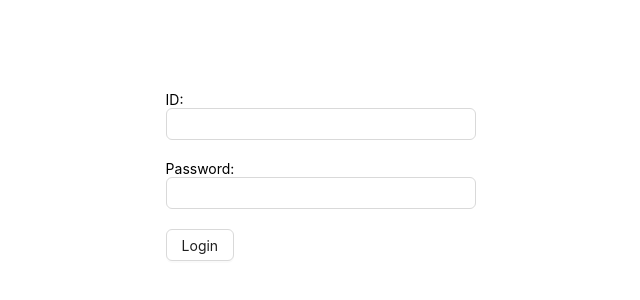
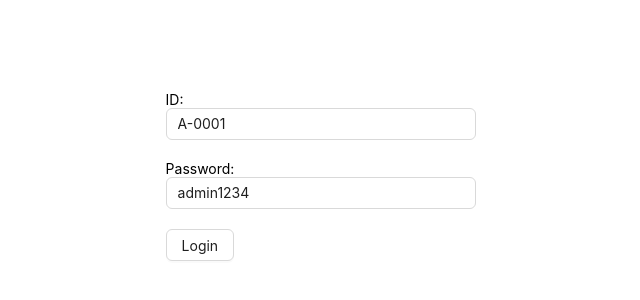
Before and after one commit to rudro987/um-client, a React (Vite) app: page /login in a window 1280 px wide. Shown: the part 224-524 px from the top of the page, without its empty margins (319-959 px from the left). Built offline with nearby package versions, Linux system fonts and the light colour scheme.

Commit message:
type fixes

```diff
--- a/src/components/form/PhForm.tsx
+++ b/src/components/form/PhForm.tsx
@@ -1,16 +1,34 @@
-import { FormProvider, useForm } from "react-hook-form";
+import {
+  FormProvider,
+  useForm,
+  SubmitHandler,
+  FieldValues,
+} from "react-hook-form";
+import { ReactNode } from "react";
 
-const PhForm = ({ onSubmit,children }) => {
+type TFormConfig = {
+  defaultValues?: Record<string, any>;
+};
 
-    const methods = useForm();
+type TFormProps = {
+  onSubmit: SubmitHandler<FieldValues>;
+  children: ReactNode;
+} & TFormConfig;
+
+const PhForm = ({ onSubmit, children, defaultValues }: TFormProps) => {
+  const formConfig: TFormConfig = {};
+
+  if (defaultValues) {
+    formConfig["defaultValues"] = defaultValues;
+  }
+
+  const methods = useForm(formConfig);
 
   return (
     <FormProvider {...methods}>
-        <form onSubmit = {methods.handleSubmit(onSubmit)}>
-      { children }
-    </form>
+      <form onSubmit={methods.handleSubmit(onSubmit)}>{children}</form>
     </FormProvider>
-  )
+  );
 };
 
 export default PhForm;
--- a/src/components/form/PhInputs.tsx
+++ b/src/components/form/PhInputs.tsx
@@ -1,15 +1,17 @@
 import { Input } from "antd";
 import { Controller } from "react-hook-form";
+
+type TInputProps = {
+  type: string;
+  name: string;
+  label: string;
+}
 
 const PhInputs = ({
   type,
   name,
   label,
-}: {
-  type: string;
-  name: string;
-  label: string;
-}) => {
+}: TInputProps ) => {
 
   return (
     <div style={{ marginBottom: "20px" }}>
--- a/src/pages/Login.tsx
+++ b/src/pages/Login.tsx
@@ -1,5 +1,4 @@
 import { Button, Row } from "antd";
-import { SubmitHandler } from "react-hook-form";
 import { useLoginMutation } from "../redux/features/auth/authApi";
 import { useAppDispatch } from "../redux/hooks";
 import { setUser, TUser } from "../redux/features/auth/authSlice";
@@ -9,18 +8,20 @@ import { toast } from "sonner";
 import PhForm from "../components/form/PhForm";
 import PhInputs from "../components/form/PhInputs";
 
-type TLoginData = {
-  id: string;
-  password: string;
-};
-
 const Login = () => {
   const navigate = useNavigate();
   const dispatch = useAppDispatch();
 
   const [login] = useLoginMutation();
 
-  const onSubmit: SubmitHandler<TLoginData> = async (data) => {
+  const defaultValues = {
+    id: 'A-0001',
+    password: 'admin1234'
+  }
+
+  const onSubmit = async (data: Record<string, any>) => {
+    console.log(data);
+
     const toastId = toast.loading("Loggin in");
 
     try {
@@ -46,7 +47,7 @@ const Login = () => {
 
   return (
     <Row justify="center" align="middle" style={{ height: "100vh" }}>
-      <PhForm onSubmit={onSubmit}>
+      <PhForm onSubmit={onSubmit} defaultValues={defaultValues}>
           <PhInputs type="text" name="id" label="ID:" />
           <PhInputs type="text" name="password" label="Password:" />
         <Button htmlType="submit">Login</Button>
```
